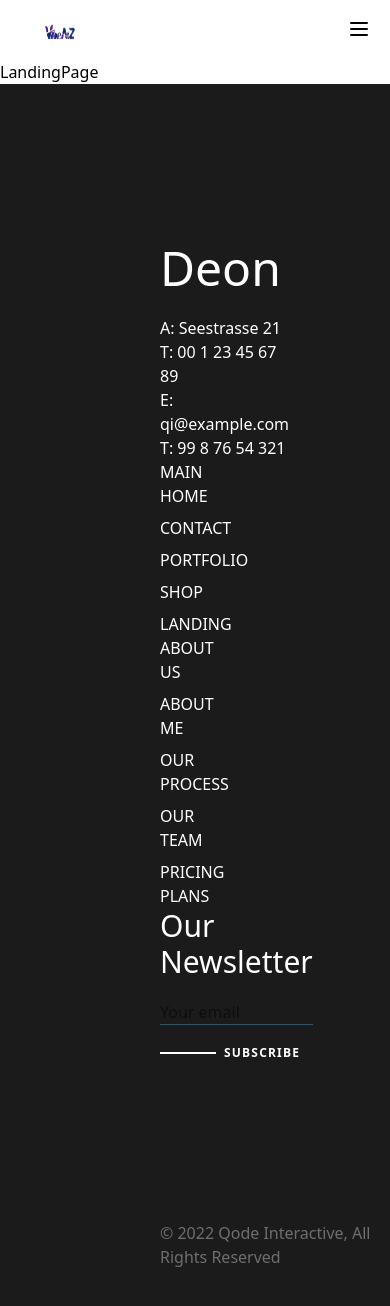
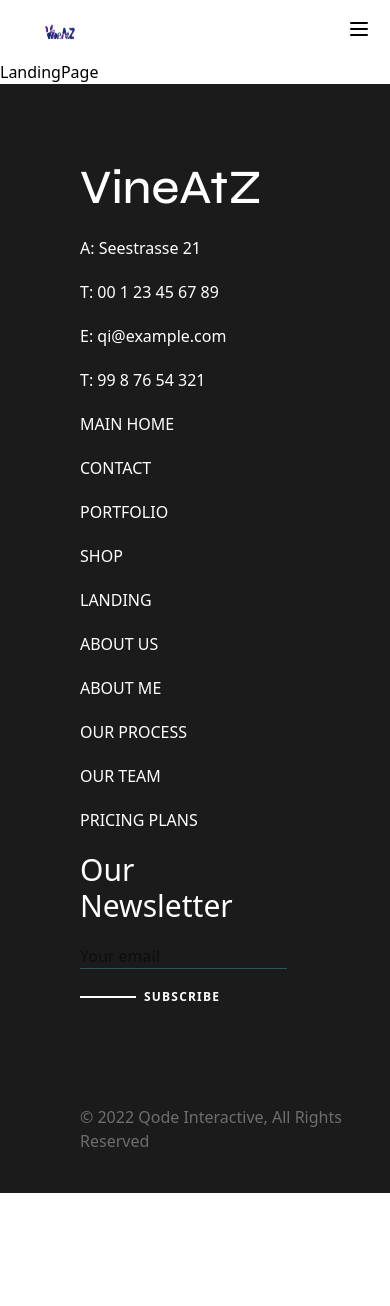
Before and after one commit to Anbuvel-2003/company-portfolio, a React (Vite) app: page /company-portfolio/landing in a window 390 px wide. Shown: the top 1306 px of the page. After the commit the page ends 1193 px from the top, so only its background shows below. Built offline with nearby package versions, Linux system fonts and the light colour scheme.

Commit message:
footer Mobile responsive UI bug issue fixed

```diff
--- a/src/component/ReadOurNews.jsx
+++ b/src/component/ReadOurNews.jsx
@@ -25,7 +25,7 @@ const ReadNews = () => {
         </div>
 
         {/* Right Side - Text Content */}
-        <div className="flex flex-col sm:place-self-center">
+        <div className="flex flex-col sm:place-self-center lg:pb-0 md:pb-0 !pb-10">
           <span className="uppercase tracking-widest text-sm text-gray-500 mb-3">
             How It Works
           </span>
@@ -38,7 +38,7 @@ const ReadNews = () => {
           </h2>
 
           {/* Gradient Link List */}
-          <ul className="flex flex-col gap-6 !mt-10 border-gray-700 pl-6">
+          <ul className="flex flex-col gap-6 lg:!mt-10 md:!mt-10 border-gray-700 pl-6">
             {[
               "Strategy-First Approach",
               "Discovery & Ideation",
@@ -55,7 +55,7 @@ const ReadNews = () => {
                 onMouseLeave={() => setActiveImage(cardImage)}
               >
                 <span className="absolute  left-0 top-0 h-0 w-0.5 bg-black group-hover:h-full transition-all duration-400"></span>
-                <span className="!ml-8 text-transparent bg-clip-text text-3xl bg-gradient-to-r from-purple-500 to-sky-400 hover:from-indigo-500 hover:to-cyan-400 transition-all duration-300 cursor-pointer">
+                <span className="!ml-8 text-transparent bg-clip-text lg:text-3xl md:text-3xl text-[14px] bg-gradient-to-r from-purple-500 to-sky-400 hover:from-indigo-500 hover:to-cyan-400 transition-all duration-300 cursor-pointer">
                   {text}
                 </span>
               </li>
--- a/src/component/WhoWeAre.jsx
+++ b/src/component/WhoWeAre.jsx
@@ -45,7 +45,7 @@ const WhoWeAre = () => {
           <img
             src={phoneImage}
             alt="Phone UI"
-            className="w-[100%] lg:h-[80vh] md:h-[60vh] sm:h-[40vh] object-contain"
+            className="w-[90%] lg:h-[80vh] md:h-[60vh] sm:h-[40vh] object-contain"
           />
         </div>
       </div>
--- a/src/component/footer.jsx
+++ b/src/component/footer.jsx
@@ -1,17 +1,23 @@
 import React from "react";
+import Logo from "../assets/logo.png";
 
 function Footer_section() {
   return (
     <div className="">
       {/* footer section */}
-      <div className="bg-primary !p-40">
+      <div className="bg-primary lg:!p-40 md:!p-40 !p-20">
         <div className="gap-6 grid ">
           <div className="">
-            <h3 className="text-5xl text-white">Deon</h3>
+            <h3 className="text-5xl text-white font-syne">VineAtZ</h3>
+            {/* <img
+              src={Logo}
+              alt={`client-`}
+              className="lg:w-[8vw] lg:h-[8vh] md:w-[6vw] md:h-[6vh] sm:h-[4vh] sm:w-[vw] h-[4vh] w-[10vw] !ml-10 contain"
+            /> */}
           </div>
-          <div className="lg:inline-flex md:grid  bg-primary ">
-            <div className="gap-2 sm:grid md:flex md:w-full lg: w-1/2">
-              <div className="grid lg:w-1/4 md:w-1/3 sm:w-full  items-center justify-items-start">
+          <div className="lg:inline-flex md:grid sm:w-full bg-primary">
+            <div className="gap-2 sm:grid w-[100%] md:flex md:w-full">
+              <div className="grid lg:w-1/4 md:w-1/3 sm:w-full !gap-5  items-center justify-items-start">
                 <a href="/footer1" className="text-white">
                   A: Seestrasse 21
                 </a>
@@ -25,7 +31,7 @@ function Footer_section() {
                   T: 99 8 76 54 321
                 </a>
               </div>
-              <div className="grid gap-2 lg:w-1/6 md:w-1/3 sm-w-full justify-items-start">
+              <div className="!mt-5 lg:!mt-0 md:!mt-0 grid lg:!gap-2  md:!gap-2 !gap-5 lg:w-1/6 md:w-1/3 sm-w-full justify-items-start">
                 <a href="/footer1" className="text-white uppercase">
                   Main Home
                 </a>
@@ -42,7 +48,7 @@ function Footer_section() {
                   Landing
                 </a>
               </div>
-              <div className="grid gap-2 lg:w-1/3 md:w-1/3 justify-items-start">
+              <div className="grid lg:!gap-2 md:!gap-2 !mt-5 md:!mt-0 lg:!mt-0 !gap-5 lg:w-1/3 md:w-1/3 justify-items-start">
                 <a href="/footer1" className="text-white uppercase">
                   About Us
                 </a>
@@ -60,7 +66,7 @@ function Footer_section() {
                 </a>
               </div>
             </div>
-            <div className="w-1/2 sm:!pt-19 sm:w-full ">
+            <div className="lg:w-1/2 md:w-1/ w-[90%] sm:!pt-19 sm:w-full !mt-5 md:!mt-0 lg:!mt-0">
               <div className="grid gap-5">
                 <h3 className="text-white text-3xl">Our Newsletter</h3>
                 <input
@@ -84,7 +90,7 @@ function Footer_section() {
           </div>
         </div>
       </div>
-      <div className="bg-primary !pl-40 !pb-20 sm:!pb-10 ">
+      <div className="lg:!pl-40 !pl-20 md:!pl-40 !pt-5 lg:!pb-20 md:!pb-20 !pb-10 sm:!pb-10 bg-primary">
         <h4 className="text-[#6e6e6e] ">
           © 2022 <a href="/">Qode Interactive</a>, All Rights Reserved
         </h4>
--- a/src/pages/pages/aboutUs/index.jsx
+++ b/src/pages/pages/aboutUs/index.jsx
@@ -172,7 +172,7 @@ function AboutUs() {
               Trusted <br />
               and Supported <br /> by Many
             </h3>
-            <div className="lg:flex grid md:flex !gap-3 !mt-3  lg:!gap-10 md:!gap-10 border-b-1 border-[#57b8e0] w-[50%] !mb-4">
+            <div className="lg:flex grid md:flex !gap-3 !mt-3  lg:!gap-10 md:!gap-10 border-b-1 border-[#57b8e0] lg:w-[100%] md:w-[70%] w-[50%] !mb-4">
               {data?.map((item, index) => {
                 const isselected = item?.id == selecteditem?.id;
                 return (
@@ -193,7 +193,7 @@ function AboutUs() {
               })}
             </div>
             <div className="">
-              <p className="text-[20px] text-black !mb-4 font-sans ld:w-1/2 md:w-1/2 w-[90vw]">
+              <p className="text-[20px] text-black !mb-4 font-sans lg:w-[90%] md:w-[70%] w-[80vw]">
                 {selecteditem?.paragraph}
               </p>
               <ul>
```
